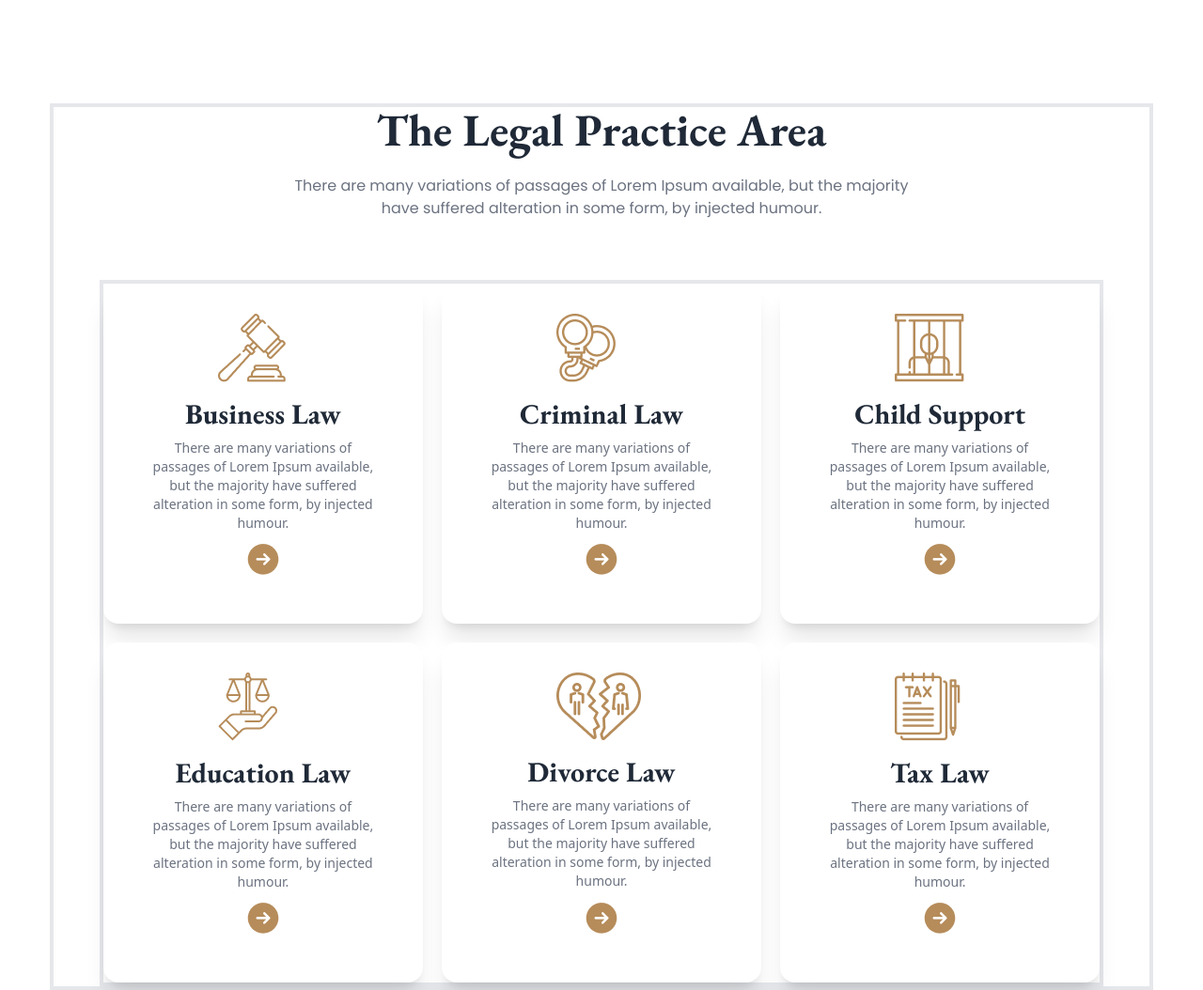
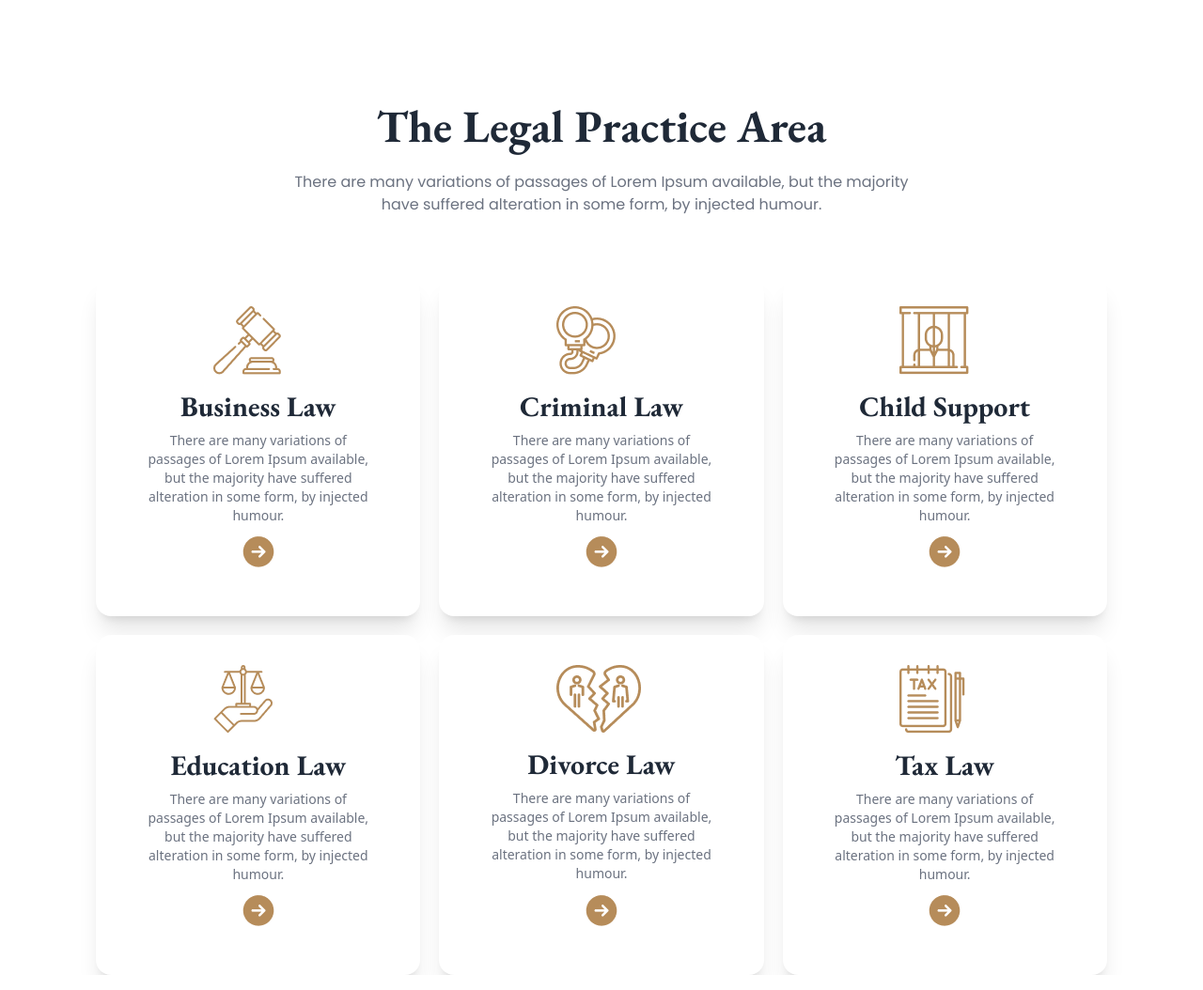
Before and after one commit to mdtanvirislamrakib/Legal-solution, a plain HTML site: page index.html in a window 1280 px wide. Shown: the part 954-2008 px from the top of the page at 94% size. Drawn offline with nearby package versions, Linux system fonts and the light colour scheme.

Commit message:
remove border

```diff
--- a/index.html
+++ b/index.html
@@ -197,13 +197,13 @@
         <main class="w-11/12 mx-auto">
 
             <!-- legal practice area -->
-            <section class="border-4">
+            <section class="">
                 <div class="space-y-6 lg:mb-16 mb-8">
                   <h1 class="font-font-EB text-3xl lg:text-5xl font-bold text-center">The Legal Practice Area</h1>
                   <p class="font-font-Poppins text-gray-500 text-center w-7/12 mx-auto">There are many variations of passages of Lorem Ipsum available, but the majority have suffered alteration in some form, by injected humour.</p>
                 </div>
 
-                <div class="grid lg:grid-cols-3 md:grid-cols-2 grid-cols-1 gap-5 border-4 w-11/12 mx-auto">
+                <div class="grid lg:grid-cols-3 md:grid-cols-2 grid-cols-1 gap-5 w-11/12 mx-auto">
                     <div class="card card-compact bg-base-100 max-w-96 shadow-xl p-8 mx-auto">
                         <figure>
                             <div class="">
```
